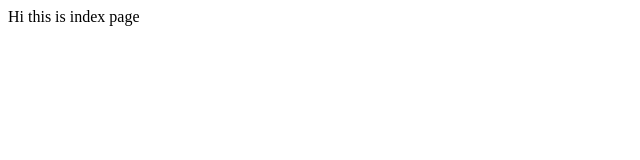
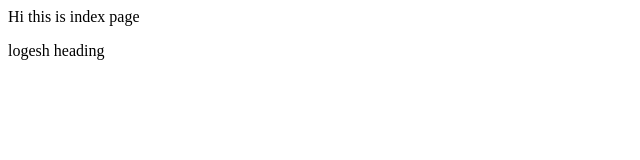
Before and after one commit to logeshlog1991/ubunto_demo, a plain HTML site: page index.html in a window 1280 px wide. Shown: the full height of the page, 0-640 px from the left. Drawn offline with Linux system fonts and the light colour scheme.

Commit message:
added paragraph element

```diff
--- a/index.html
+++ b/index.html
@@ -1,5 +1,6 @@
 <html>
 <body>
 Hi this is index page
+<p>logesh heading</p>
 </body>
 </html>
```
